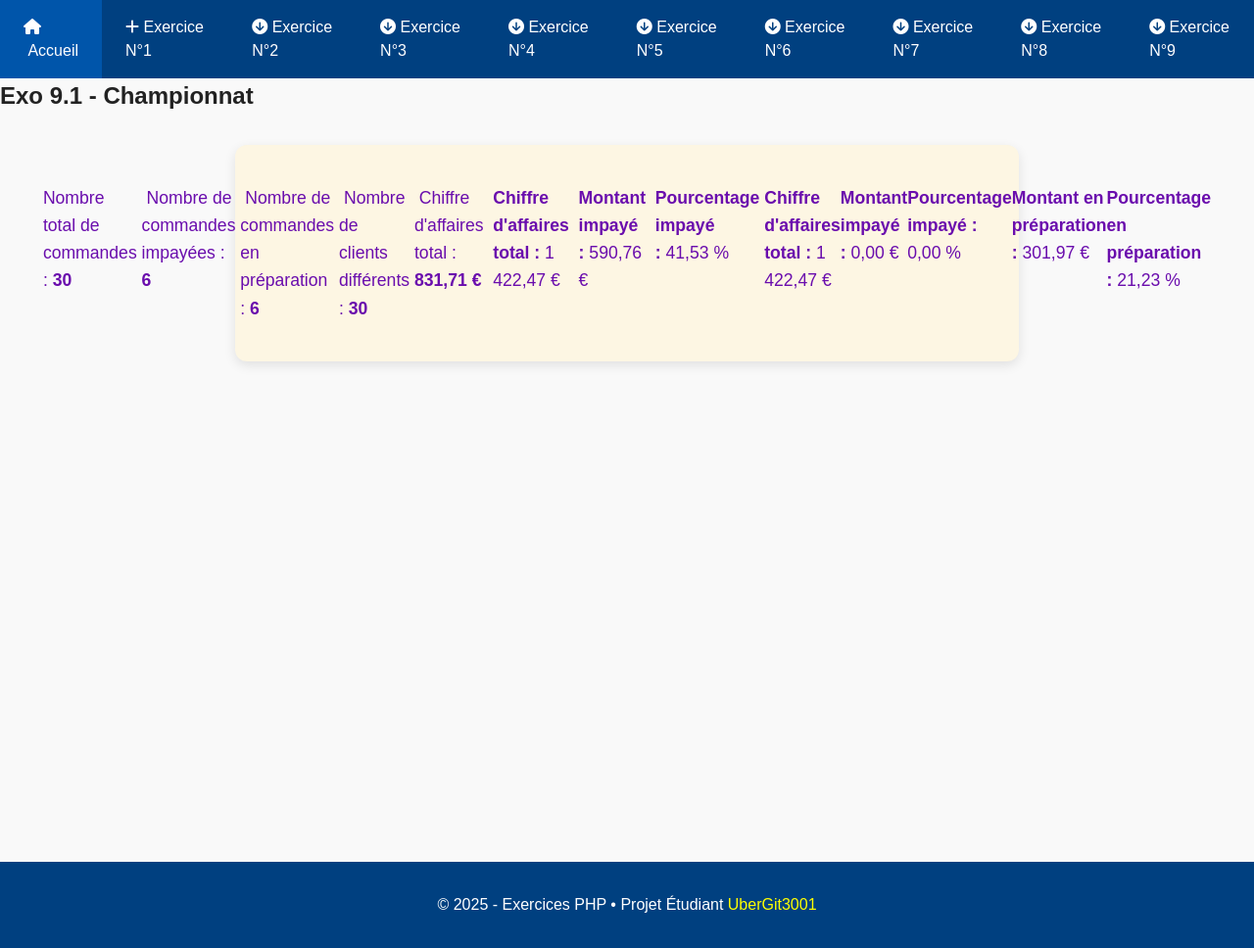
After one commit to UberGit3001/exo-php-0000, a PHP site: page /Exercice-N9/exo-9.1.php in a window 1280 px wide. The commit adds this page. Shown: the whole page at 98% size. Run offline with PHP 8.4, Linux system fonts and the light colour scheme.

Commit message:
Exercice numéro 9

```diff
--- /dev/null
+++ b/Exercice-N9/exo-9.1.php
@@ -0,0 +1,170 @@
+<?php
+include __DIR__ . '/../inc/header.php';
+?>
+
+<h2>Exo 9.1 - Championnat</h2>
+<section class="container">
+<?php
+
+// Commandes de potions
+// Chaque potion a un coût de production différent
+$commandes = [
+['id' => 1,'client' => 'Harry', 'potion' => 'Invisibilité', 'prix' => 49.99, 'etat' => 'payé'],
+['id' => 2,'client' => 'Hermione','potion' => 'Mémoire','prix' => 39.50, 'etat' => 'payé'],
+['id' => 3,'client' => 'Ron', 'potion' => 'Courage','prix' => 29.99, 'etat' => 'préparation'],
+['id' => 4,'client' => 'Drago', 'potion' => 'Puissance','prix' => 59.00, 'etat' => 'payé'],
+['id' => 5,'client' => 'Luna','potion' => 'Rêves','prix' => 44.00, 'etat' => 'impayé'],
+['id' => 6,'client' => 'Neville', 'potion' => 'Mémoire','prix' => 39.50, 'etat' => 'payé'],
+['id' => 7,'client' => 'Ginny', 'potion' => 'Charme', 'prix' => 38.80, 'etat' => 'préparation'],
+['id' => 8,'client' => 'Sirius','potion' => 'Métamorphose', 'prix' => 62.00, 'etat' => 'payé'],
+['id' => 9,'client' => 'Remus', 'potion' => 'Loup-Garou', 'prix' => 70.00,'etat' => 'impayé'],
+['id' => 10, 'client' => 'Tonks', 'potion' => 'Caméléon', 'prix' => 56.20, 'etat' => 'préparation'],
+['id' => 11, 'client' => 'Fred','potion' => 'Explosion','prix' => 27.99, 'etat' => 'payé'],
+['id' => 12, 'client' => 'George','potion' => 'Explosion','prix' => 27.99, 'etat' => 'payé'],
+['id' => 13, 'client' => 'Dumbledore','potion' => 'Sérénité', 'prix' => 89.99, 'etat' => 'payé'],
+['id' => 14, 'client' => 'Hagrid','potion' => 'Puissance','prix' => 59.00, 'etat' => 'préparation'],
+['id' => 15, 'client' => 'McGonagall','potion' => 'Concentration','prix' => 54.75, 'etat' => 'payé'],
+['id' => 16, 'client' => 'Cho', 'potion' => 'Charme', 'prix' => 38.80, 'etat' => 'impayé'],
+['id' => 17, 'client' => 'Seamus','potion' => 'Explosion','prix' => 27.99, 'etat' => 'payé'],
+['id' => 18, 'client' => 'Dean','potion' => 'Courage','prix' => 29.99, 'etat' => 'payé'],
+['id' => 19, 'client' => 'Firenze', 'potion' => 'Invisibilité', 'prix' => 49.99, 'etat' => 'payé'],
+['id' => 20, 'client' => 'Krum','potion' => 'Courage','prix' => 29.99, 'etat' => 'impayé'],
+['id' => 21, 'client' => 'Fleur', 'potion' => 'Charme', 'prix' => 38.80, 'etat' => 'payé'],
+['id' => 22, 'client' => 'Bill','potion' => 'Mémoire','prix' => 39.50, 'etat' => 'payé'],
+['id' => 23, 'client' => 'Molly', 'potion' => 'Explosion','prix' => 27.99, 'etat' => 'préparation'],
+['id' => 24, 'client' => 'Arthur','potion' => 'Métamorphose', 'prix' => 62.00, 'etat' => 'payé'],
+['id' => 25, 'client' => 'Percy', 'potion' => 'Concentration','prix' => 54.75, 'etat' => 'payé'],
+['id' => 26, 'client' => 'Lavande', 'potion' => 'Rêves','prix' => 44.00, 'etat' => 'impayé'],
+['id' => 27, 'client' => 'Trelawney', 'potion' => 'Sérénité', 'prix' => 89.99, 'etat' => 'préparation'],
+['id' => 28, 'client' => 'Kingsley','potion' => 'Invisibilité', 'prix' => 49.99, 'etat' => 'payé'],
+['id' => 29, 'client' => 'Barty', 'potion' => 'Métamorphose', 'prix' => 62.00, 'etat' => 'impayé'],
+['id' => 30, 'client' => 'Dolores', 'potion' => 'Explosion','prix' => 27.99, 'etat' => 'payé'],
+];
+
+// Coûts de production des potions
+
+$coutsProduction = [
+    'Invisibilité'   => 15.00,
+    'Explosion'      => 10.00,
+    'Mémoire'        => 14.00,
+    'Courage'        => 12.00,
+    'Puissance'      => 18.00,
+    'Rêves'          => 13.00,
+    'Charme'         => 11.00,
+    'Métamorphose'   => 20.00,
+    'Loup-Garou'     => 22.00,
+    'Caméléon'       => 16.00,
+    'Sérénité'       => 25.00,
+    'Concentration'  => 17.00,
+];
+
+
+//Nombre total de commandes
+$totalCommandes = count($commandes);
+
+echo "<p>Nombre total de commandes : <strong>$totalCommandes</strong></p>&nbsp;";
+
+//  Nombre de commandes impayées
+$commandesImpayees = array_filter($commandes, function($commande) {
+    return $commande['etat'] === 'impayé';
+});
+
+echo "<p>&nbsp;Nombre de commandes impayées : <strong>" . count($commandesImpayees) . "</strong></p>&nbsp;";
+
+//  Nombre de commandes en préparation
+$commandesPreparation = array_filter($commandes, function($commande) {
+    return $commande['etat'] === 'préparation';
+});
+echo "<p>&nbsp;Nombre de commandes en préparation : <strong>" . count($commandesPreparation) . "</strong></p>&nbsp;";
+
+//  Nombre de clients différents
+$clients = array_sum(array_map(function($commande){
+    return $commande['id'];
+
+}, $commandes));
+echo "<p>&nbsp;Nombre de clients différents : <strong>" . count(array_unique(array_column($commandes, 'id'))) . "</strong></p>&nbsp;";
+
+// Chiffre d'affaires (CA) total (commandes payées uniquement)
+$caTotal = array_reduce($commandes, function($carry, $commande) {
+    return $carry + ($commande['etat'] === 'payé' ? $commande['prix'] : 0);
+}, 0);
+echo "<p>&nbsp;Chiffre d'affaires total : <strong>" . number_format($caTotal, 2, ',', ' ') . " €</strong></p>&nbsp;";
+
+// On initialise les totaux à 0
+$caTotal = 0;       // Chiffre d'affaires total
+$caImpayé = 0;      // Montant total des commandes non payées
+
+$caPréparation = 0; // Montant total des commandes en préparation
+$caPayé = 0;        // Montant total des commandes payées
+
+// On parcourt chaque commande du tableau
+foreach ($commandes as $commande) {
+    // On ajoute le prix de chaque commande au chiffre d'affaires total
+    $caTotal += $commande['prix'];
+
+    // Si la commande n'est pas payée, on ajoute son prix au total des impayés
+    if ($commande['etat'] !== 'payé') {
+        $caImpayé += $commande['prix'];
+    }
+}
+
+// Calcul du pourcentage des impayés
+// Si $caTotal > 0, on calcule normalement, sinon on évite la division par zéro
+$pourcentageImpayé = $caTotal > 0 ? ($caImpayé / $caTotal) * 100 : 0;
+
+
+// AFFICHAGE DES RÉSULTATS
+echo "&nbsp;<p><strong>Chiffre d'affaires total :</strong>&nbsp;" . number_format($caTotal, 2, ',', ' ') . " €</p>&nbsp;";
+echo "&nbsp;<p><strong>Montant impayé :</strong>&nbsp;" . number_format($caImpayé, 2, ',', ' ') . " €</p>&nbsp;";
+echo "&nbsp;<p><strong>Pourcentage impayé :</strong>&nbsp;" . number_format($pourcentageImpayé, 2, ',', ' ') . " %</p>&nbsp;";
+
+
+// Montant et pourcentage du CA en préparation
+
+// Initialisation des totaux
+$caTotal = 0;           // Chiffre d'affaires total
+$caImpayé = 0;          // Montant total des commandes non payées
+$caPreparation = 0;     // Montant total des commandes en préparation
+
+foreach ($commandes as $commande) {
+    if ($commande['etat'] === 'préparation') {
+        $caPreparation += $commande['prix'];
+    }
+}
+// Parcours du tableau
+foreach ($commandes as $commande) {
+    // Ajout au CA total
+    $caTotal += $commande['prix'];
+
+    // Si non payé
+    if ($commande['etat'] === 'non payé') {
+        $caImpayé += $commande['prix'];
+    }
+
+    // Si en préparation
+    if ($commande['etat'] === 'en préparation') {
+        $caPreparation += $commande['prix'];
+    }
+}
+
+// Calculs des pourcentages
+$pourcentageImpayé = $caTotal > 0 ? ($caImpayé / $caTotal) * 100 : 0;
+$pourcentagePreparation = $caTotal > 0 ? ($caPreparation / $caTotal) * 100 : 0;
+
+// AFFICHAGE
+echo "<p><strong>Chiffre d'affaires total :</strong> " . number_format($caTotal, 2, ',', ' ') . " €</p>";
+echo "<p><strong>Montant impayé :</strong> " . number_format($caImpayé, 2, ',', ' ') . " €</p>";
+echo "<p><strong>Pourcentage impayé :</strong> " . number_format($pourcentageImpayé, 2, ',', ' ') . " %</p>";
+echo "<p><strong>Montant en préparation :</strong> " . number_format($caPreparation, 2, ',', ' ') . " €</p>";
+echo "<p><strong>Pourcentage en préparation :</strong> " . number_format($pourcentagePreparation, 2, ',', ' ') . " %</p>";
+
+
+?>
+
+
+
+</section>
+
+<?php
+include __DIR__ . '/../inc/footer.php';
+?>
--- a/inc/header.php
+++ b/inc/header.php
@@ -119,13 +119,21 @@
           <li>
           <a href="/exo-php-0000/asset/documents/exo-8.$-php.docx"><i class="fas fa-arrow-circle-down"></i> Exercice N°8</a>
             <ul>
-            <li><a href="/exo-php-0000/Exercice-N8/exo-8.1.php">exo-8.1</a></li>
-            <li><a href="/exo-php-0000/Exercice-N8/exo-8.2.php">exo-8.2</a></li>
-            <li><a href="/exo-php-0000/Exercice-N8/exo-8.3.php">exo-8.3</a></li>
-            <li><a href="/exo-php-0000/Exercice-N8/exo-8.4.php">exo-8.4</a></li>
-              <!--  <li><a href="/exo-php-0000/Exercice-N8/exo-8.5.php">exo-8.5</a></li>
-            <li><a href="/exo-php-0000/Exercice-N8/exo-8.6.php">exo-8.6</a></li> -->
-          </ul>
+              <li><a href="/exo-php-0000/Exercice-N8/exo-8.1.php">exo-8.1</a></li>
+              <li><a href="/exo-php-0000/Exercice-N8/exo-8.2.php">exo-8.2</a></li>
+              <li><a href="/exo-php-0000/Exercice-N8/exo-8.3.php">exo-8.3</a></li>
+              <li><a href="/exo-php-0000/Exercice-N8/exo-8.4.php">exo-8.4</a></li>
+            </ul>
+          </li>
+
+          <li>
+          <a href="/exo-php-0000/asset/documents/exo-9.$-php.docx"><i class="fas fa-arrow-circle-down"></i> Exercice N°9</a>
+            <ul>
+              <li><a href="/exo-php-0000/Exercice-N9/exo-9.1.php">exo-9.1</a></li>
+              <li><a href="/exo-php-0000/Exercice-N9/exo-9.2.php">exo-9.2</a></li>
+              <li><a href="/exo-php-0000/Exercice-N9/exo-9.3.php">exo-9.3</a></li>
+              <li><a href="/exo-php-0000/Exercice-N9/exo-9.4.php">exo-9.4</a></li>
+            </ul>
           </li>
 
 
```
Also changed, not shown: Exercice-N9/exo-9.2.php (added, +15 -0 lines), Exercice-N9/exo-9.3.php (added, +15 -0 lines), Exercice-N9/exo-9.4.php (added, +15 -0 lines).
